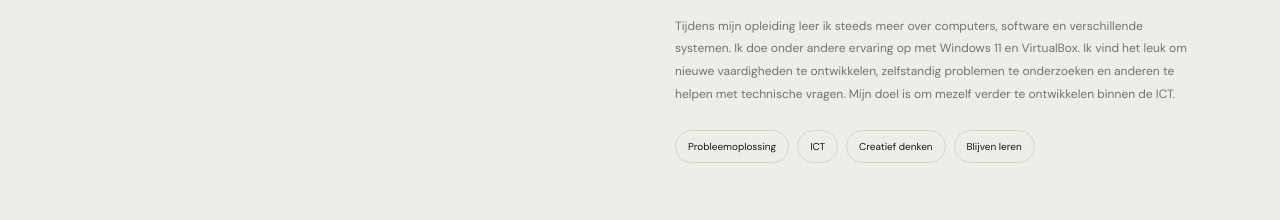
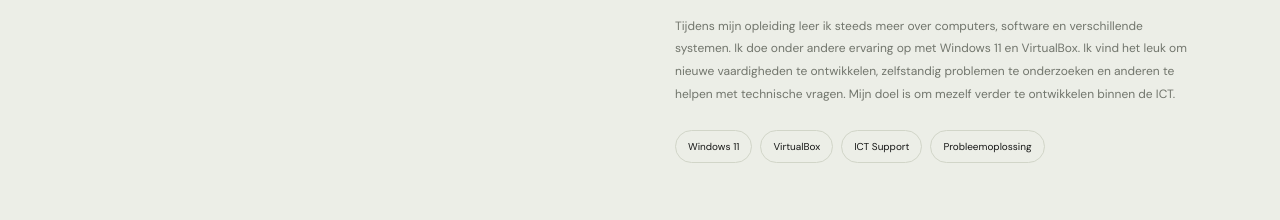
Before and after one commit to crezemini/Lean-Creatief, a plain HTML site: page index.html in a window 1280 px wide. Shown: the part 1780-2000 px from the top of the page. Drawn offline with Linux system fonts and the light colour scheme.

Commit message:
Update index.html

```diff
--- a/index.html
+++ b/index.html
@@ -78,7 +78,7 @@
           <p class="about-lead">Ik ben een enthousiaste student in leerjaar 1 van de opleiding Medewerker ICT Support. Ik ontdek graag hoe computers en technologie werken. Vooral het samenstellen van computers, leren over computeronderdelen en het oplossen van technische problemen vind ik interessant.</p>
 
 <p>Tijdens mijn opleiding leer ik steeds meer over computers, software en verschillende systemen. Ik doe onder andere ervaring op met Windows 11 en VirtualBox. Ik vind het leuk om nieuwe vaardigheden te ontwikkelen, zelfstandig problemen te onderzoeken en anderen te helpen met technische vragen. Mijn doel is om mezelf verder te ontwikkelen binnen de ICT.</p>
-          <div class="skills"><span>Probleemoplossing</span><span>ICT</span><span>Creatief denken</span><span>Blijven leren</span></div>
+          <div class="skills"><span>Windows 11</span><span>VirtualBox</span><span>ICT Support</span><span>Probleemoplossing</span></div>
         </div>
       </div>
     </section>
```
